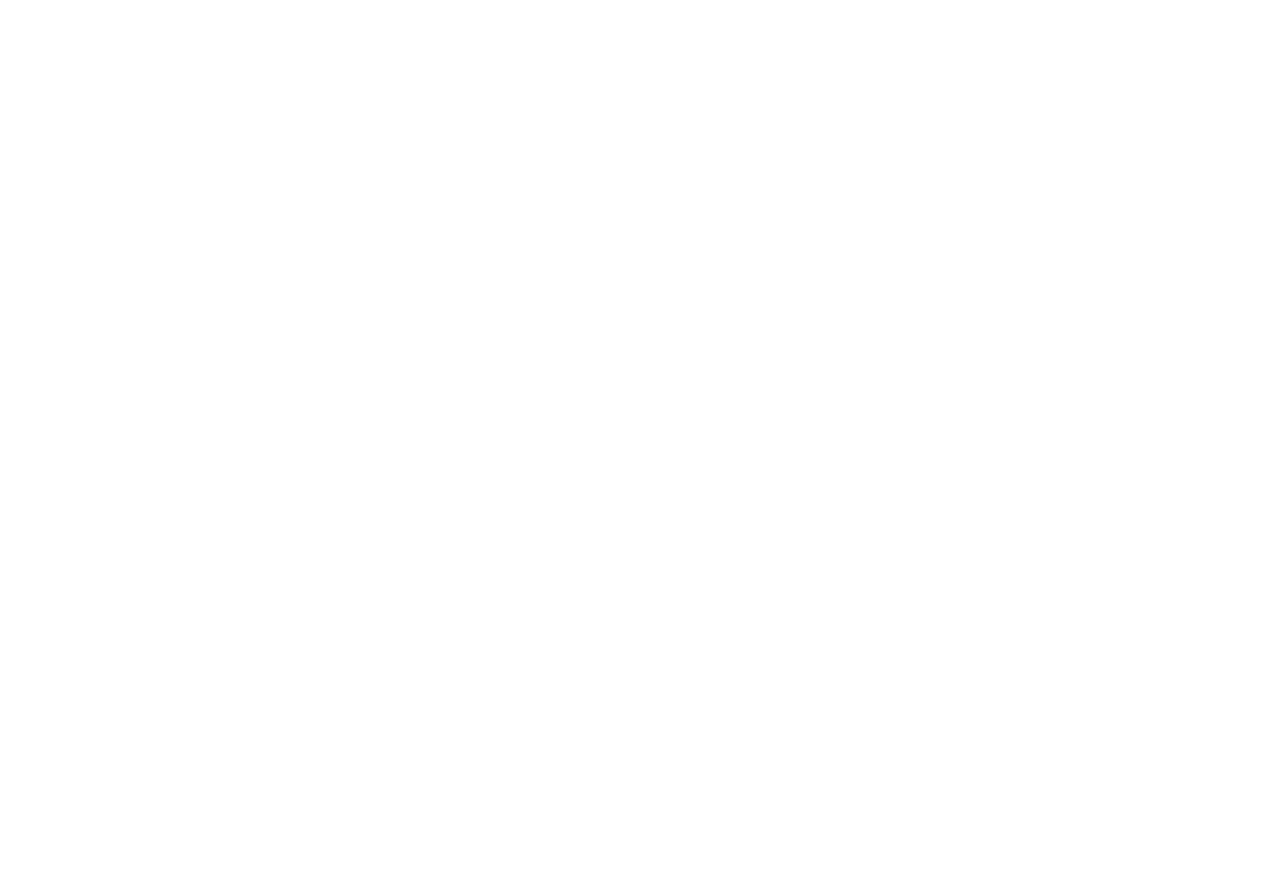
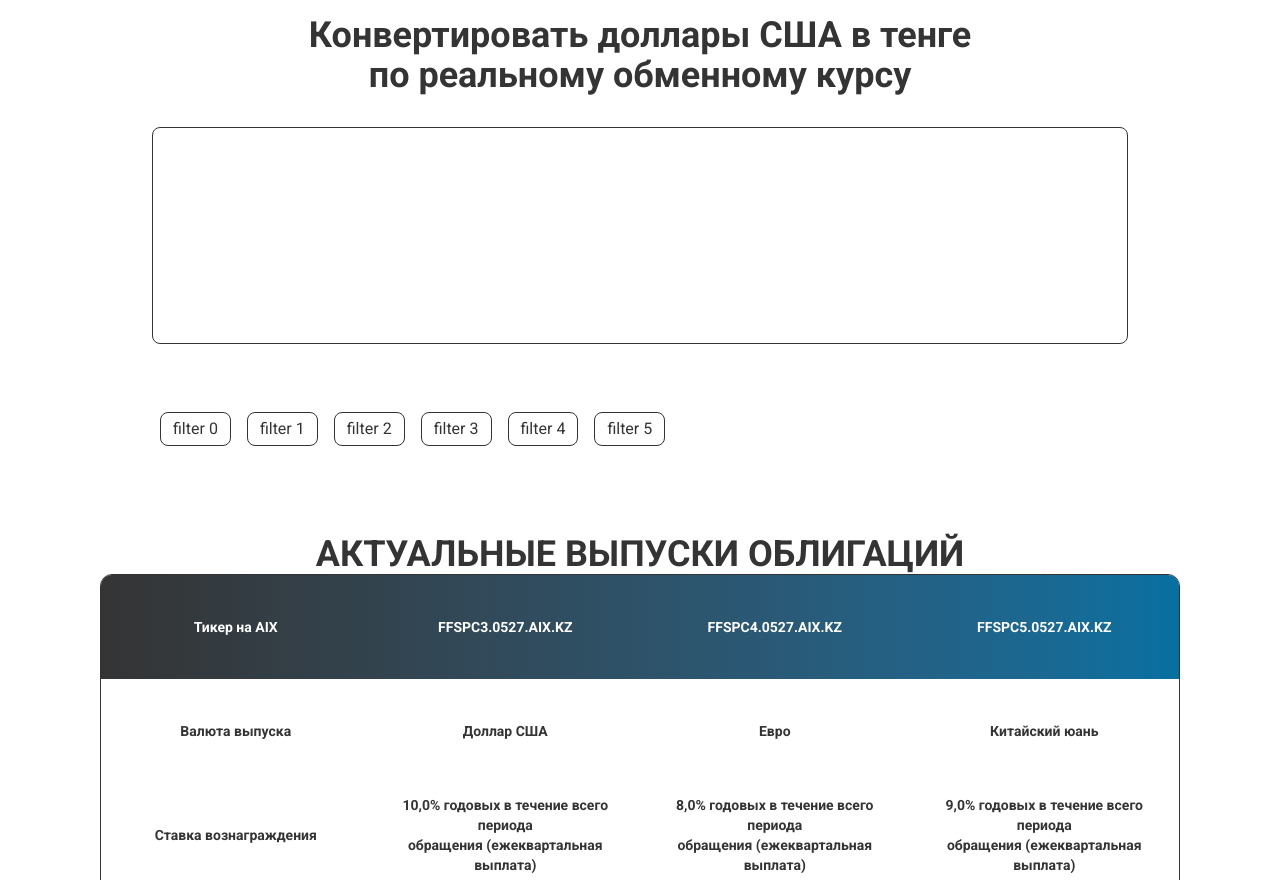
Before and after one commit to ba-mirza/mi-cet-app, a Next.js app: page /investments in a window 1280 px wide. Shown: the part 220-1100 px from the top of the page. Before the commit the page ends 800 px from the top, so only its background shows below. Built offline with nearby package versions, Linux system fonts and the light colour scheme.

Commit message:
[feature]: table & some styles for investment page

```diff
--- a/app/investments/page.tsx
+++ b/app/investments/page.tsx
@@ -1,4 +1,5 @@
 import {Metadata} from "next";
+import Table from "@/components/Table";
 
 export const metadata: Metadata = {
     title: 'Инвестиции',
@@ -7,8 +8,36 @@
 
 export default function InvestmentsPage() {
     return (
-        <>
-            <h1>Investments Page</h1>
-        </>
+        <div className="flex flex-col items-center">
+            <section className="mt-20">
+                <h1 className="font-black text-4xl text-center">
+                    Конвертировать доллары США в тенге<br />
+                    по реальному обменному курсу
+                </h1>
+                <div className="w-[976px] h-[217px] rounded-lg border mt-8">
+                </div>
+
+                {/*Graph table*/}
+                <div className="mt-15">
+                    {
+                        Array.from({length: 6}, (_, i) => {
+                            return (
+                                <button key={i} className="border-1 border-[var(--foreground)] rounded-lg px-3 py-1 m-2">filter {i}</button>
+                            )
+                        })
+                    }
+                </div>
+            </section>
+
+            <section className="mt-20">
+                <h1 className="uppercase font-black text-4xl text-center">Актуальные выпуски облигаций</h1>
+                <Table />
+            </section>
+
+            <section className="mt-20">
+                <h1 className="uppercase font-black text-4xl text-center">Частые вопросы</h1>
+            </section>
+
+        </div>
     );
 }
--- /dev/null
+++ b/components/Table.tsx
@@ -0,0 +1,48 @@
+export default function Table() {
+    return (
+        <div className="w-full flex justify-center px-[100px] font-bold">
+            <div className="w-full max-w-[1683px] backdrop-blur-md bg-white/70 rounded-xl border border-[#343434] overflow-hidden">
+                <table className="w-full text-sm text-center table-fixed border-separate border-spacing-0">
+                    <thead>
+                    <tr className="text-white bg-gradient-to-r from-[#343434] to-[#0670A1] h-[104px]">
+                        <th className="px-4">Тикер на AIX</th>
+                        <th className="px-4">FFSPC3.0527.AIX.KZ</th>
+                        <th className="px-4">FFSPC4.0527.AIX.KZ</th>
+                        <th className="px-4">FFSPC5.0527.AIX.KZ</th>
+                    </tr>
+                    </thead>
+                    <tbody>
+                    {[
+                        ["Валюта выпуска", "Доллар США", "Евро", "Китайский юань"],
+                        [
+                            "Ставка вознаграждения",
+                            "10,0% годовых в течение всего периода\nобращения (ежеквартальная выплата)",
+                            "8,0% годовых в течение всего периода\nобращения (ежеквартальная выплата)",
+                            "9,0% годовых в течение всего периода\nобращения (ежеквартальная выплата)"
+                        ],
+                        ["Доходность к погашению", "до 9,5% годовых", "до 9,5% годовых", "до 8,5% годовых"],
+                        ["Гарантия", "100% гарантия исполнения обязательств от\n" +
+                        "FRHC на основную сумму долга и купоны", "100% гарантия исполнения обязательств от\n" +
+                        "FRHC на основную сумму долга и купоны", "100% гарантия исполнения обязательств от\n" +
+                        "FRHC на основную сумму долга и купоны"],
+                        ["Объем выпуска", "200 000 000 долларов США", "87 935 900 евро", "219 070 900 китайских юаней"],
+                        ["Номинальная стоимость одной облигации", "100 долларов США", "100 евро", "100 китайских юаней"],
+                        ["Срок обращения", "2 года", "2 года", "2 года"],
+                    ].map((row, i) => (
+                        <tr key={i} className="h-[104px]">
+                            {row.map((cell, j) => (
+                                <td
+                                    key={j}
+                                    className="px-4 align-middle whitespace-pre-line"
+                                >
+                                    {cell}
+                                </td>
+                            ))}
+                        </tr>
+                    ))}
+                    </tbody>
+                </table>
+            </div>
+        </div>
+    )
+}
```
